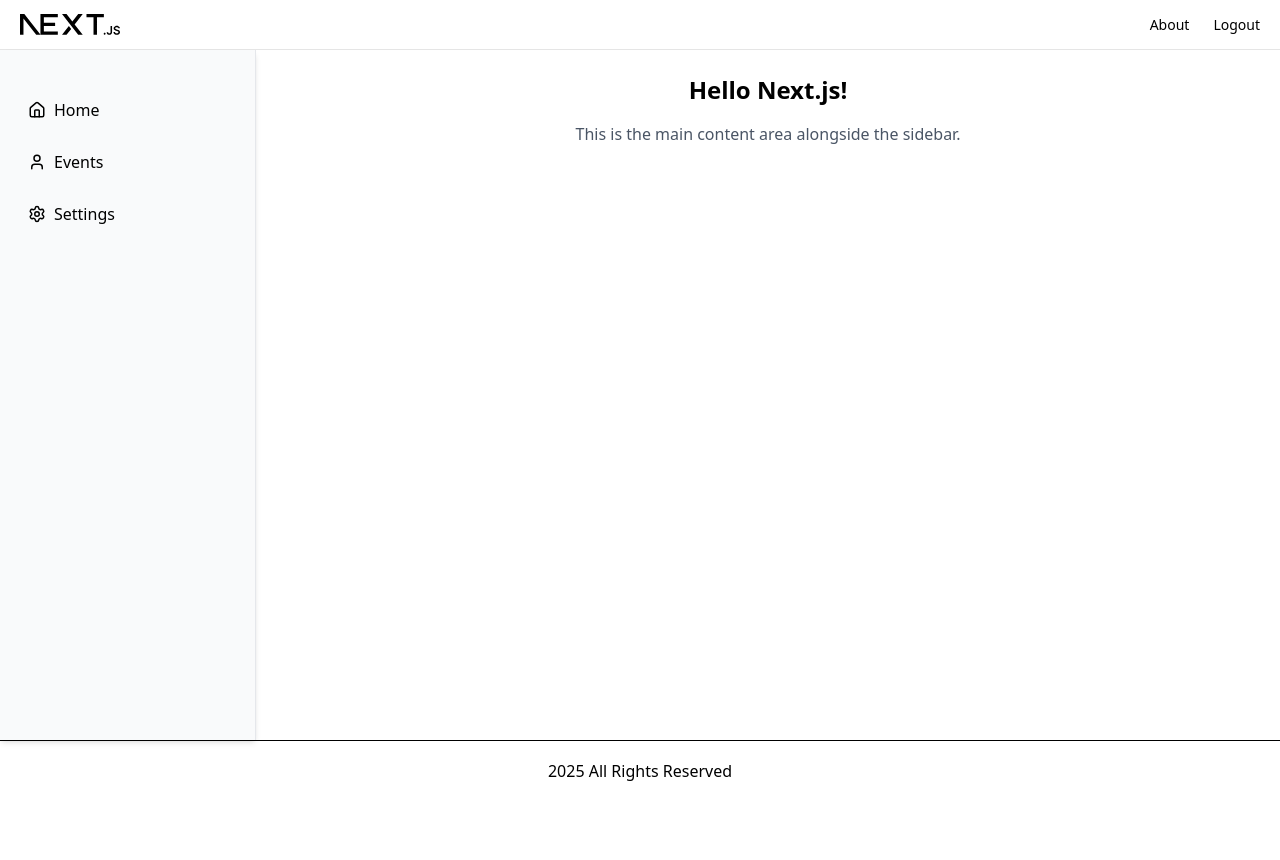
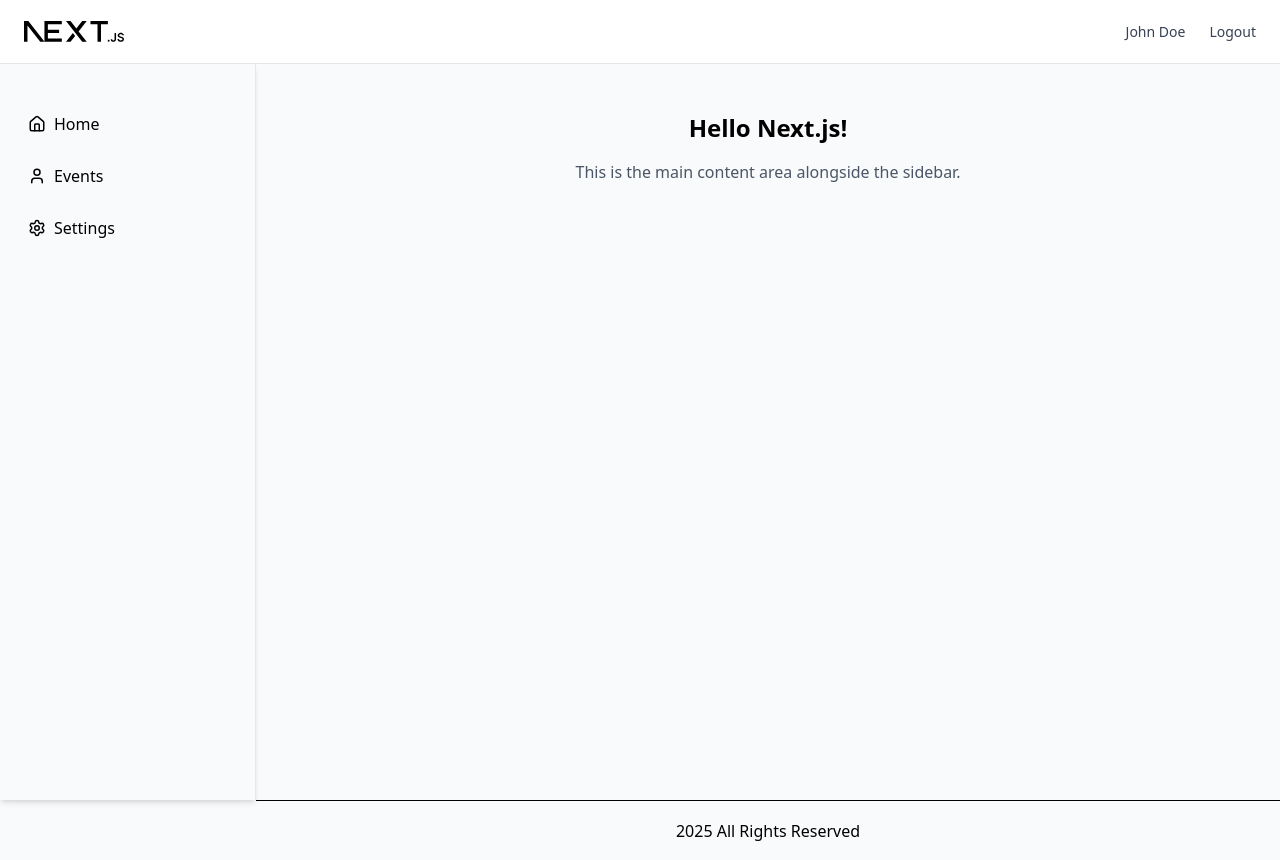
Before and after one commit to bab-msibi/mettlevibe, a Next.js app: page / in a window 1280 px wide. Before the commit the page ends 800 px from the top, so only its background shows below. Built offline with nearby package versions, Linux system fonts and the light colour scheme.

Commit message:
Sidebar - Footer - Header

```diff
--- a/src/app/layout.tsx
+++ b/src/app/layout.tsx
@@ -4,11 +4,7 @@ import Header from "@/components/Header";
 import Footer from "@/components/Footer";
 import "./globals.css";
 
-const geistSans = Geist({
-  variable: "--font-geist-sans",
-  subsets: ["latin"],
-});
-
+const geistSans = Geist({ variable: "--font-geist-sans", subsets: ["latin"] });
 const geistMono = Geist_Mono({
   variable: "--font-geist-mono",
   subsets: ["latin"],
@@ -21,17 +17,24 @@ export const metadata: Metadata = {
 
 export default function RootLayout({
   children,
-}: Readonly<{
+}: {
   children: React.ReactNode;
-}>) {
+}) {
   return (
     <html lang="en">
       <body
-        className={`${geistSans.variable} ${geistMono.variable} antialiased`}
+        className={`${geistSans.variable} ${geistMono.variable} antialiased bg-gray-50`}
       >
-        <div className="flex flex-col min-h-screen bg-white">
-          <Header />
-          <main className="flex flex-1">{children}</main>
+        {/* Fixed Header */}
+        <Header />
+
+        {/* Page layout below header */}
+        <div className="flex pt-16 min-h-screen">
+          {/* Sidebar (fixed) sits at left, so main content gets padding-left */}
+          <div className="flex-1 md:ml-64 p-6">{children}</div>
+        </div>
+
+        <div className="flex-1 md:ml-64 ">
           <Footer />
         </div>
       </body>
--- a/src/components/Header.tsx
+++ b/src/components/Header.tsx
@@ -1,23 +1,35 @@
 import Image from "next/image";
 import Link from "next/link";
 
-export default function Page() {
+export default function Header() {
   return (
-    <div className="flex items-center justify-between px-5 border-b border-black/10 h-[50px]">
-        <Link href="/"><Image
+    <header className="fixed top-0 left-0 w-full h-16 bg-white border-b border-black/10 z-50 flex items-center justify-between px-6">
+      {/* Logo */}
+      <Link href="/" className="flex items-center">
+        <Image
           src="/next.svg"
           alt="Logo"
           width={100}
           height={100}
           priority
-        /> </Link>
+        />
+      </Link>
 
-        <div>
-            <ul className="flex gap-6 text-sm font-medium">
-                <li><Link href="blog">About</Link></li>
-                <li><Link href="blog">Logout</Link></li>
+      {/* Navigation */}
+      <nav>
+        <ul className="flex gap-6 text-sm font-medium text-gray-700">
+          <li>
+            <Link href="/blog" className="hover:text-black transition-colors">
+              John Doe
+            </Link>
+          </li>
+          <li>
+            <Link href="/logout" className="hover:text-black transition-colors">
+              Logout
+            </Link>
+          </li>
         </ul>
-        </div>
-    </div>
+      </nav>
+    </header>
   );
 }
--- a/src/components/Sidebar.tsx
+++ b/src/components/Sidebar.tsx
@@ -19,9 +19,8 @@ export default function Sidebar() {
 
       {/* Sidebar Container */}
       <aside
-        className={`fixed md:static top-0 left-0 h-full md:h-auto w-64 bg-gray-50 border-r border-gray-200 shadow-md transform transition-transform duration-300 z-40
-        ${isOpen ? "translate-x-0" : "-translate-x-full md:translate-x-0"}
-      `}
+        className={`fixed top-16 left-0 h-[calc(100vh-4rem)] w-64 bg-gray-50 border-r border-gray-200 shadow-md transform transition-transform duration-300 z-40
+  ${isOpen ? "translate-x-0" : "-translate-x-full md:translate-x-0"}`}
       >
         <SidebarLinks />
       </aside>
```
Lines whose indentation alone changed are shown as unchanged.
